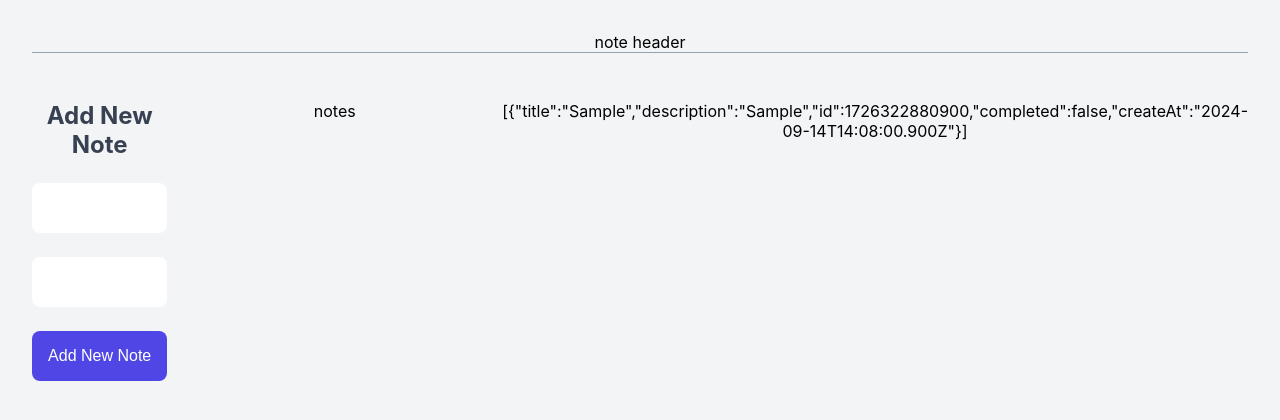
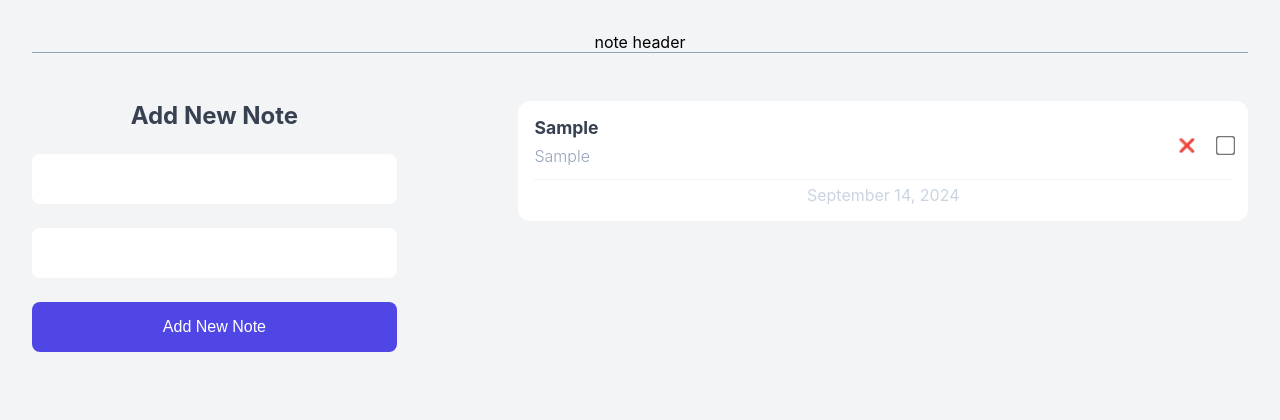
Before and after one commit to sepidehvahedian/02-note-app, a React (Vite) app: page / in a window 1280 px wide. Both pictures are taken after typing "Sample", "Sample" into the empty fields and a click on the button "Add New Note". Shown: the top 420 px of the page. Built offline with nearby package versions, Linux system fonts and the light colour scheme.

Commit message:
NoteList markup

```diff
--- a/src/App.jsx
+++ b/src/App.jsx
@@ -13,10 +13,10 @@
     <div className="container">
       <div className="note-header">note header</div>
       <div className="note-app">
-        {/* <div className="add-new-note">add new note form</div> */}
         <AddNewNote AddNote={handleAddNote} />
-        <div className="note-container">notes</div>
-        <NoteList notes={notes} />
+        <div className="note-container">
+          <NoteList notes={notes} />
+        </div>
       </div>
     </div>
   );
--- a/src/components/AddNewNote.jsx
+++ b/src/components/AddNewNote.jsx
@@ -19,7 +19,7 @@
       ...labelInput,
       id: Date.now(),
       completed: false,
-      createAt: new Date().toISOString(),
+      createdAt: new Date().toISOString(),
     };
     setLabelInput({ title: "", description: "" });
     AddNote(newNote);
--- a/src/components/NoteList.jsx
+++ b/src/components/NoteList.jsx
@@ -1,7 +1,39 @@
 import React from "react";
 
 function NoteList({ notes }) {
-  return <div>{JSON.stringify(notes)}</div>;
+  console.log(notes);
+  return (
+    <div className="note-list">
+      {notes.map((note) => (
+        <NoteItem key={note.id} note={note} />
+      ))}
+    </div>
+  );
 }
 
 export default NoteList;
+
+function NoteItem({ note }) {
+  const options = {
+    year: "numeric",
+    month: "long",
+    day: "numeric",
+  };
+  return (
+    <div className="note-item">
+      <div className="note-item__header">
+        <div>
+          <p className="title">{note.title}</p>
+          <p className="desc">{note.description}</p>
+        </div>
+        <div className="actions">
+          <button>❌</button>
+          <input type="checkbox" name="" id="" />
+        </div>
+      </div>
+      <div className="note-item__footer">
+        {new Date(note.createdAt).toLocaleDateString("en-US", options)}
+      </div>
+    </div>
+  );
+}
```
